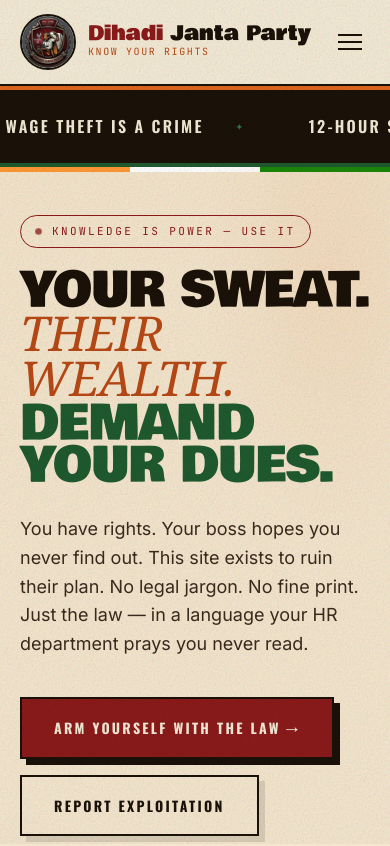
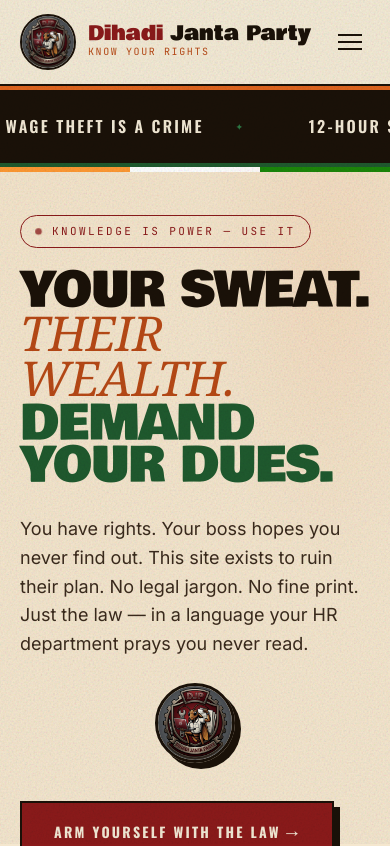
Before and after one commit to ash123mani/djp, a Next.js app: page / in a window 390 px wide. Shown: the top 846 px of the page. Built offline with nearby package versions, Linux system fonts and the light colour scheme.

Commit message:
Add logo next to hero subtitle text
- Logo appears in same row as subtitle text on desktop
- Stacks below text on mobile (<640px) with smaller size
- Uses hero-subtitle-row CSS class for responsive layout

```diff
--- a/src/app/globals.css
+++ b/src/app/globals.css
@@ -442,6 +442,27 @@
   }
 }
 
+/* Hero subtitle row */
+.hero-subtitle-row {
+  display: flex;
+  align-items: center;
+  gap: 40px;
+  max-width: 720px;
+  margin: 0 0 38px;
+}
+@media (max-width: 640px) {
+  .hero-subtitle-row {
+    flex-direction: column;
+    align-items: flex-start;
+    gap: 24px;
+  }
+  .hero-subtitle-row img {
+    width: 80px !important;
+    height: 80px !important;
+    align-self: center;
+  }
+}
+
 /* Hero stats grid */
 .hero-stats-grid {
   display: grid;
--- a/src/app/page.tsx
+++ b/src/app/page.tsx
@@ -360,18 +360,33 @@
           </span>
         </h1>
 
+        <div className="hero-subtitle-row">
           <p
             style={{
               fontFamily: "var(--font-sans)",
               color: "var(--color-ink-2)",
-            maxWidth: 520,
-            margin: "0 0 38px",
+              flex: 1,
+              margin: 0,
               fontSize: 18,
               lineHeight: 1.6,
             }}
           >
             You have rights. Your boss hopes you never find out. This site exists to ruin their plan. No legal jargon. No fine print. Just the law — in a language your HR department prays you never read.
           </p>
+          <img
+            src="/logo.png"
+            alt="Dihadi Janta Party"
+            style={{
+              width: 120,
+              height: 120,
+              borderRadius: "50%",
+              objectFit: "cover",
+              border: "3px solid var(--color-ink)",
+              boxShadow: "6px 6px 0 var(--color-ink)",
+              flexShrink: 0,
+            }}
+          />
+        </div>
 
         <div style={{ display: "flex", flexWrap: "wrap", gap: 16, marginBottom: 56 }}>
           <a href="#rights" className="btn-primary">
```
Lines whose indentation alone changed are shown as unchanged.
